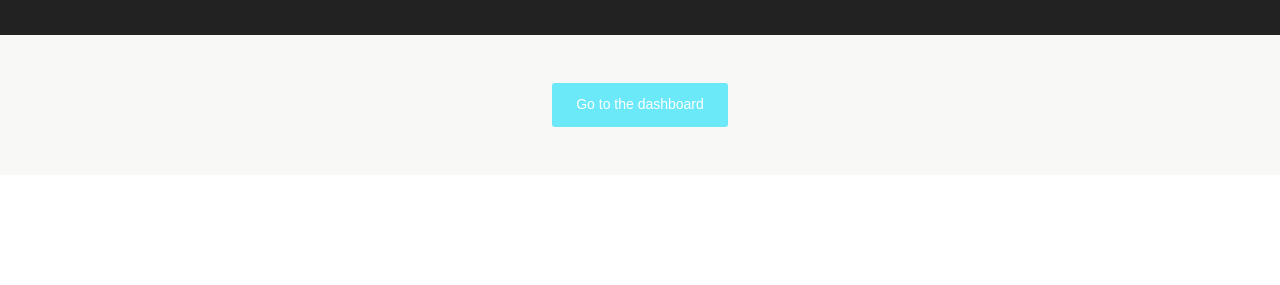
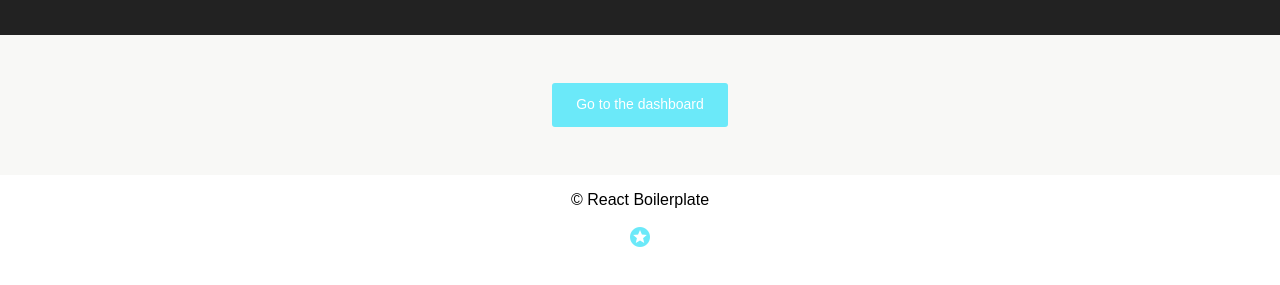
Before and after one commit to paulfarino/react-boilerplate, a React app: page / in a window 1280 px wide. Shown: the part 155-440 px from the top of the page. Built offline with nearby package versions, Linux system fonts and the light colour scheme.

Commit message:
Update app component + styles

```diff
--- a/src/assets/styles/App.scss
+++ b/src/assets/styles/App.scss
@@ -1,5 +1,6 @@
 @import 'Index';
 @import 'Colors';
+@import url('https://fonts.googleapis.com/icon?family=Material+Icons');
 
 .app {
   text-align: center;
@@ -58,3 +59,7 @@
   font-size: 52px;
   color: $white;
 }
+
+.stars {
+  color: $malibu;
+}
--- a/src/components/App.js
+++ b/src/components/App.js
@@ -1,4 +1,5 @@
 import React, { Component } from 'react';
+import Footer from './Footer';
 import logo from './../assets/images/react-boilerplate-logo.svg';
 import styles from './../assets/styles/App.scss'
 import { Link } from 'react-router'
@@ -15,6 +16,7 @@ class App extends Component {
         <div className={styles.buttonContainer}>
           <Link to="dashboard" className={styles.button}>Go to the dashboard</Link>
         </div>
+      <Footer/>
       </div>
     );
   }
```
